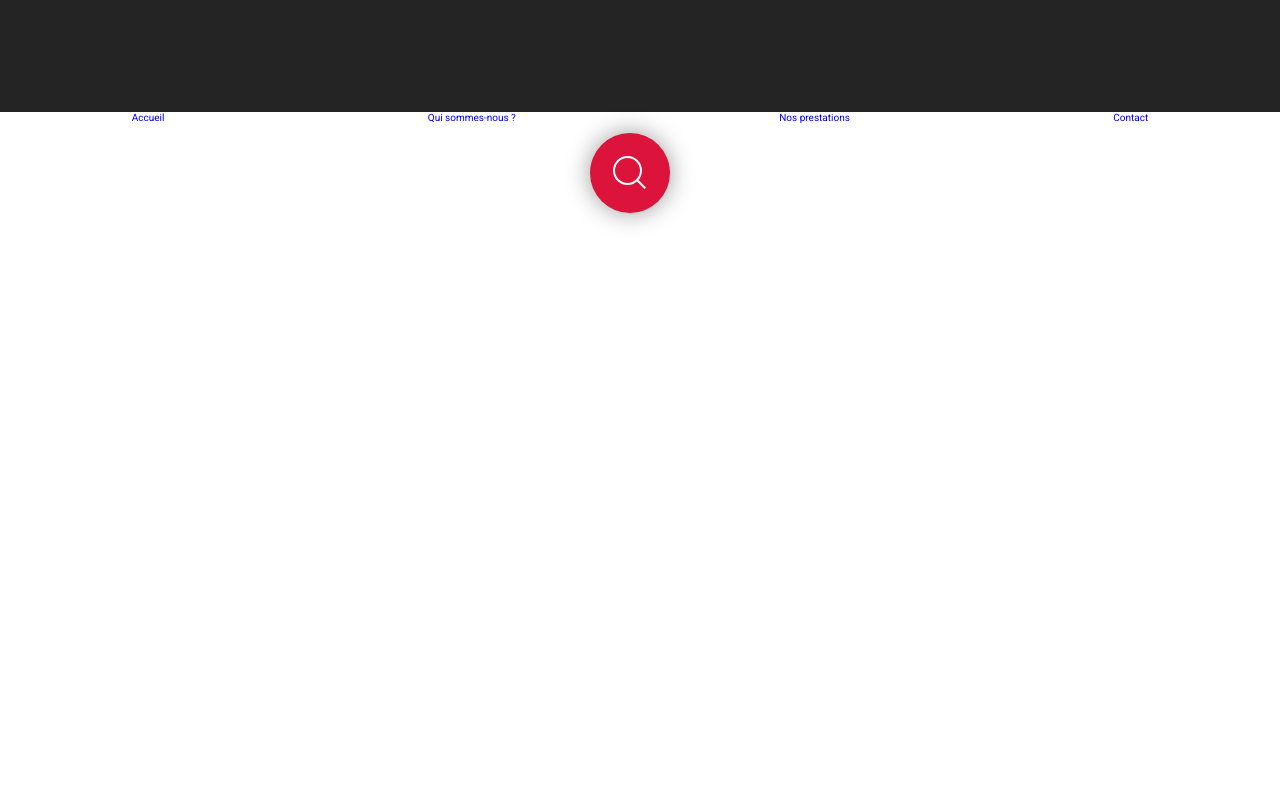
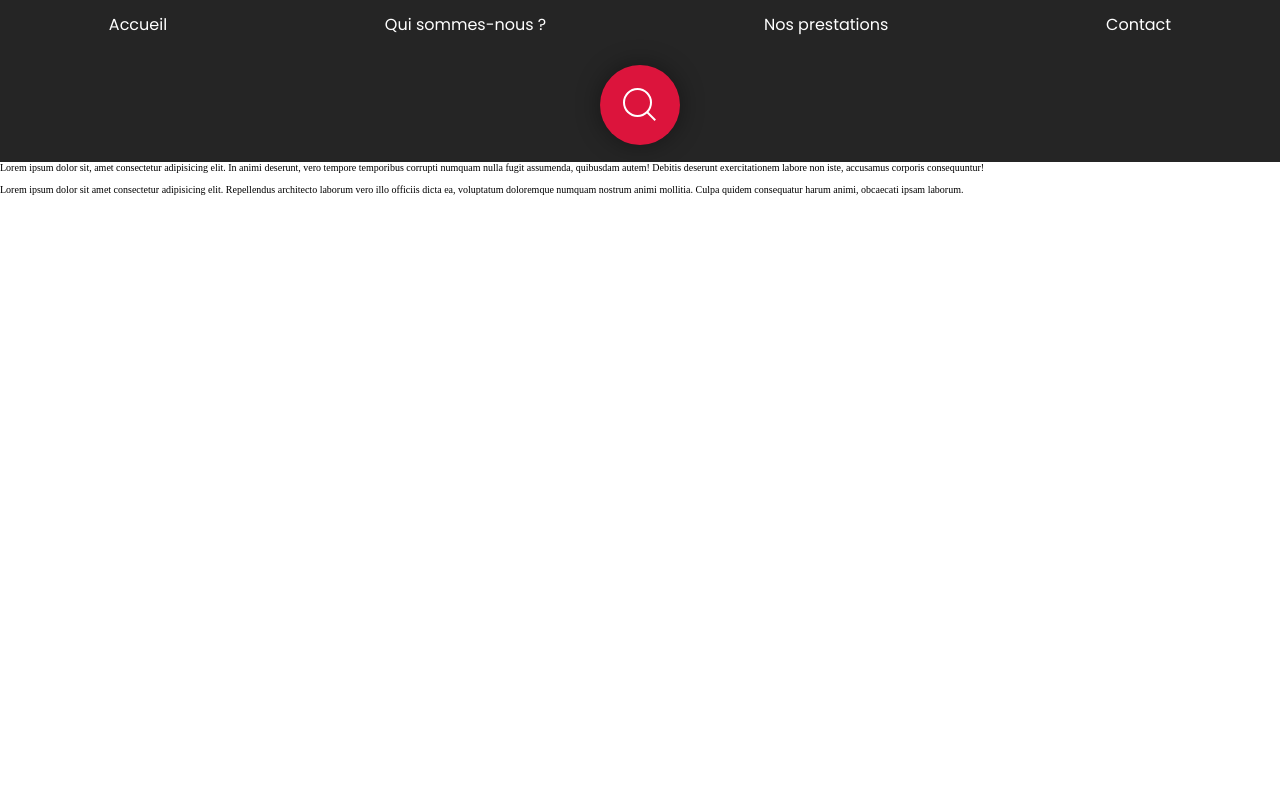
Before and after one commit to AhmadGhlm/RgenereSocial, a plain HTML site: page Statique/index.html in a window 1280 px wide. Shown: the part 88-878 px from the top of the page. Before the commit the page ends 800 px from the top, so only its background shows below. Drawn offline with Linux system fonts and the light colour scheme.

Commit message:
Change color and typo of navbar_items

```diff
--- a/Statique/index.html
+++ b/Statique/index.html
@@ -9,11 +9,12 @@
   </head>
   <body>
     <!-- Header -->
-    <div class="navbar">
+    <header class="navbar">
+      <div class="maintitle">
         <h1>R'GÉNÉRÉ</h1>
       </div>
       <div class="navbar_items">
-      <ul>
+        <ul  class="liste">
           <li><a href="#accueil">Accueil</a></li>
           <li><a href="#about">Qui sommes-nous ?</a></li>
           <li><a href="#presta">Nos prestations</a></li>
@@ -24,7 +25,15 @@
         <input type="text" placeholder="Search..." />
         <div class="search"></div>
       </div>
+    </header>
     <!-- Main -->
+    <main>
+      <p>Lorem ipsum dolor sit, amet consectetur adipisicing elit. In animi deserunt, vero tempore temporibus corrupti numquam nulla fugit assumenda, quibusdam autem! Debitis deserunt exercitationem labore non iste, accusamus corporis consequuntur!</p></br>
+      <p>Lorem ipsum dolor sit amet consectetur adipisicing elit. Repellendus architecto laborum vero illo officiis dicta ea, voluptatum doloremque numquam nostrum animi mollitia. Culpa quidem consequatur harum animi, obcaecati ipsam laborum.</p>
+    </main>
     <!-- Footer -->
+    <div class="footer">
+      <p class="cop">R'Généré - ESPACE SKY LINE - Copyright 2019 (exercice)</p>
+    </div>
   </body>
 </html>
--- a/Statique/sass/base/_reset.scss
+++ b/Statique/sass/base/_reset.scss
@@ -10,5 +10,4 @@ html {
   box-sizing: border-box;
   list-style: none;
   text-decoration: none;
-  font-family: "Roboto", sans-serif;
 }
--- a/Statique/sass/components/_searchbar.scss
+++ b/Statique/sass/components/_searchbar.scss
@@ -1,6 +1,7 @@
 .container {
   position: absolute;
-  margin-left: 48em;
+  margin-top: 1.8rem;
+  margin-left: 49em;
   width: 300px;
   height: 100px;
   .search {
--- a/Statique/sass/layout/_footer.scss
+++ b/Statique/sass/layout/_footer.scss
@@ -0,0 +1,6 @@
+.footer {
+  margin-top: 80rem;
+  background-color: #252525;
+  width: 100%;
+  height: 10em;
+}
--- a/Statique/sass/layout/_header.scss
+++ b/Statique/sass/layout/_header.scss
@@ -1,7 +1,7 @@
 .navbar {
   background-color: #252525;
   width: 100%;
-  height: 20em;
+  height: 25em;
 
   h1 {
     display: flex;
--- a/Statique/sass/layout/_navbar.scss
+++ b/Statique/sass/layout/_navbar.scss
@@ -3,16 +3,20 @@
   flex-direction: row;
   justify-content: space-around;
   align-items: center;
+}
 
-  ul li {
-    font-size: 2rem;
-    font-family: "Poppins", sans-serif;
-    color: #ffffff;
-  }
+.liste {
+  margin-top: 2.5rem;
+  font-size: 1.6rem;
+}
+
+a {
+  color: #ffffff;
+  font-family: "Poppins", sans-serif;
 }
 
 a:hover,
 a:focus,
 a:active {
-  color: tomato;
+  color: rgb(255, 21, 72);
 }
```
Also changed, not shown: Statique/sass/styles.css, 1 other file. Lines whose indentation alone changed are shown as unchanged.
